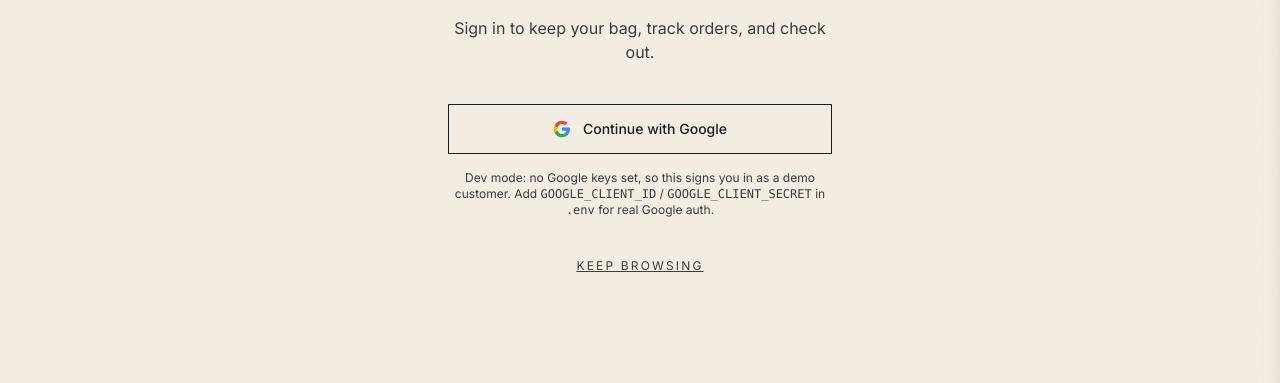
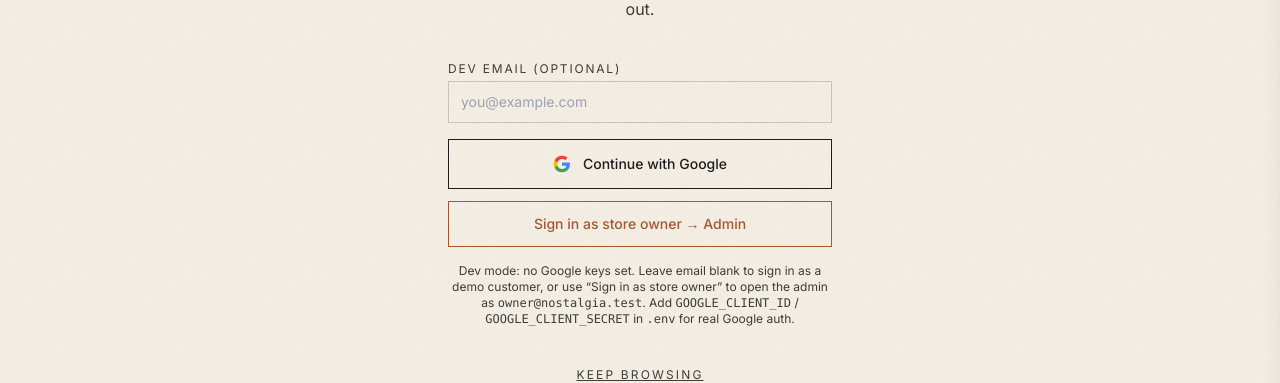
Before and after one commit to uchenna34-king/Nostalgia.com, a Next.js app: page /signin in a window 1280 px wide. Shown: the part 244-627 px from the top of the page. Built offline with nearby package versions, Linux system fonts and the light colour scheme; no server answers.

Commit message:
feat(admin): one-click dev owner sign-in + dev email field (dev-only)

```diff
--- a/app/signin/page.tsx
+++ b/app/signin/page.tsx
@@ -1,6 +1,7 @@
 import Link from "next/link";
 import SignInForm from "@/components/SignInForm";
 import { googleEnabled } from "@/lib/auth";
+import { OWNER_EMAIL } from "@/lib/admin";
 
 export default function SignInPage({
   searchParams,
@@ -18,7 +19,11 @@ export default function SignInPage({
       </p>
 
       <div className="mt-10 flex justify-center">
-        <SignInForm googleEnabled={googleEnabled} callbackUrl={callbackUrl} />
+        <SignInForm
+          googleEnabled={googleEnabled}
+          callbackUrl={callbackUrl}
+          ownerEmail={googleEnabled ? undefined : OWNER_EMAIL}
+        />
       </div>
 
       <Link
--- a/components/SignInForm.tsx
+++ b/components/SignInForm.tsx
@@ -6,11 +6,14 @@ import { useState } from "react";
 export default function SignInForm({
   googleEnabled,
   callbackUrl,
+  ownerEmail,
 }: {
   googleEnabled: boolean;
   callbackUrl: string;
+  ownerEmail?: string;
 }) {
   const [loading, setLoading] = useState(false);
+  const [email, setEmail] = useState("");
 
   async function handleGoogle() {
     setLoading(true);
@@ -18,13 +21,39 @@ export default function SignInForm({
       // Real OAuth — redirects to Google's consent screen.
       await signIn("google", { callbackUrl });
     } else {
-      // Dev fallback — signs in as a demo Google user, no external setup.
-      await signIn("demo", { callbackUrl });
+      // Dev fallback — sign in as the typed demo email (blank → default demo
+      // customer via the credentials provider).
+      await signIn("demo", { email: email.trim(), callbackUrl });
     }
+  }
+
+  async function handleOwner() {
+    setLoading(true);
+    // Dev convenience: sign in as the store owner and go straight to /admin.
+    await signIn("demo", { email: ownerEmail, callbackUrl: "/admin" });
   }
 
   return (
     <div className="w-full max-w-sm">
+      {!googleEnabled && (
+        <div className="mb-4 text-left">
+          <label
+            htmlFor="dev-email"
+            className="mb-1 block text-xs uppercase tracking-[0.15em] text-ink-soft"
+          >
+            Dev email (optional)
+          </label>
+          <input
+            id="dev-email"
+            type="email"
+            value={email}
+            onChange={(e) => setEmail(e.target.value)}
+            placeholder="you@example.com"
+            className="w-full border border-ink/20 bg-cream px-3 py-2.5 text-sm"
+          />
+        </div>
+      )}
+
       <button
         onClick={handleGoogle}
         disabled={loading}
@@ -52,12 +81,28 @@ export default function SignInForm({
       </button>
 
       {!googleEnabled && (
-        <p className="mt-4 text-center text-xs text-ink-soft">
-          Dev mode: no Google keys set, so this signs you in as a demo customer.
-          Add <span className="font-mono">GOOGLE_CLIENT_ID</span> /{" "}
-          <span className="font-mono">GOOGLE_CLIENT_SECRET</span> in{" "}
-          <span className="font-mono">.env</span> for real Google auth.
-        </p>
+        <>
+          <button
+            onClick={handleOwner}
+            disabled={loading}
+            className="mt-3 w-full border border-sepia px-6 py-3 text-sm font-medium text-sepia transition-colors hover:bg-sepia hover:text-cream disabled:opacity-60"
+          >
+            Sign in as store owner → Admin
+          </button>
+          <p className="mt-4 text-center text-xs text-ink-soft">
+            Dev mode: no Google keys set. Leave email blank to sign in as a demo
+            customer, or use “Sign in as store owner” to open the admin
+            {ownerEmail ? (
+              <>
+                {" "}
+                as <span className="font-mono">{ownerEmail}</span>
+              </>
+            ) : null}
+            . Add <span className="font-mono">GOOGLE_CLIENT_ID</span> /{" "}
+            <span className="font-mono">GOOGLE_CLIENT_SECRET</span> in{" "}
+            <span className="font-mono">.env</span> for real Google auth.
+          </p>
+        </>
       )}
     </div>
   );
```
